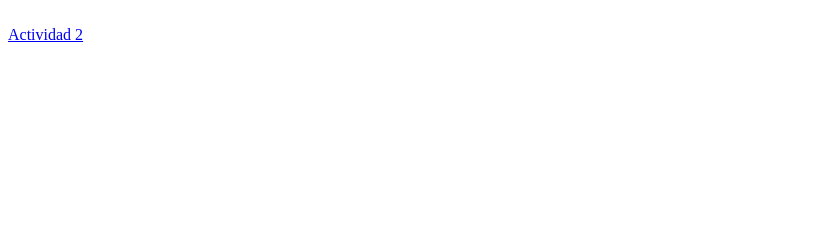
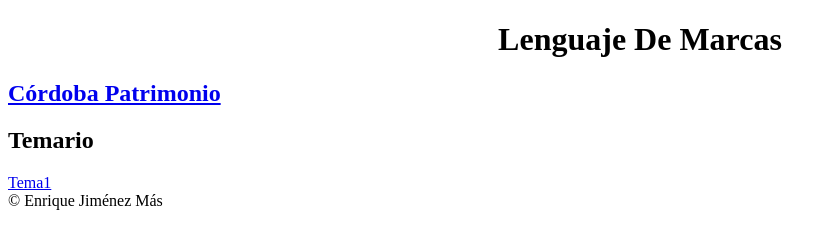
Before and after one commit to Quike100/quike100.github.io, a plain HTML site: page index.html in a window 1280 px wide. Shown: the whole page, without its empty margins (0-837 px from the left). Drawn offline with Linux system fonts and the light colour scheme.

Commit message:
Update index.html

```diff
--- a/index.html
+++ b/index.html
@@ -1,11 +1,23 @@
 <!DOCTYPE html>
 <html lang="es">
-  <head>
-    <meta charset="utf-8">
-    <title>Mi primera página web</title>
-  </head>
-  <body>
-   <br/>
-    <a href="LDM.html">Actividad 2</a>
-  </body>
+   <head>
+     <title>Enrique LDM</title>
+     <meta charset="utf-8">
+     <meta name="description" content="Documento html">
+     <meta name="keywords" content="html">
+     <link rel="stylesheet" href="css\estilo.css">
+   </head>
+<body>
+   <main>
+     <header><h1><center>Lenguaje De Marcas</center></h1></header>
+     <a href="Córdoba Patrimonio.html"><h2>Córdoba Patrimonio</h2></a>
+     <h2>Temario</h2>
+     <section>
+        <a href="#">Tema1</a>
+     </section>
+   </main>
+   <footer>
+       &copy; Enrique Jiménez Más
+   </footer>
+</body>
 </html>
```
